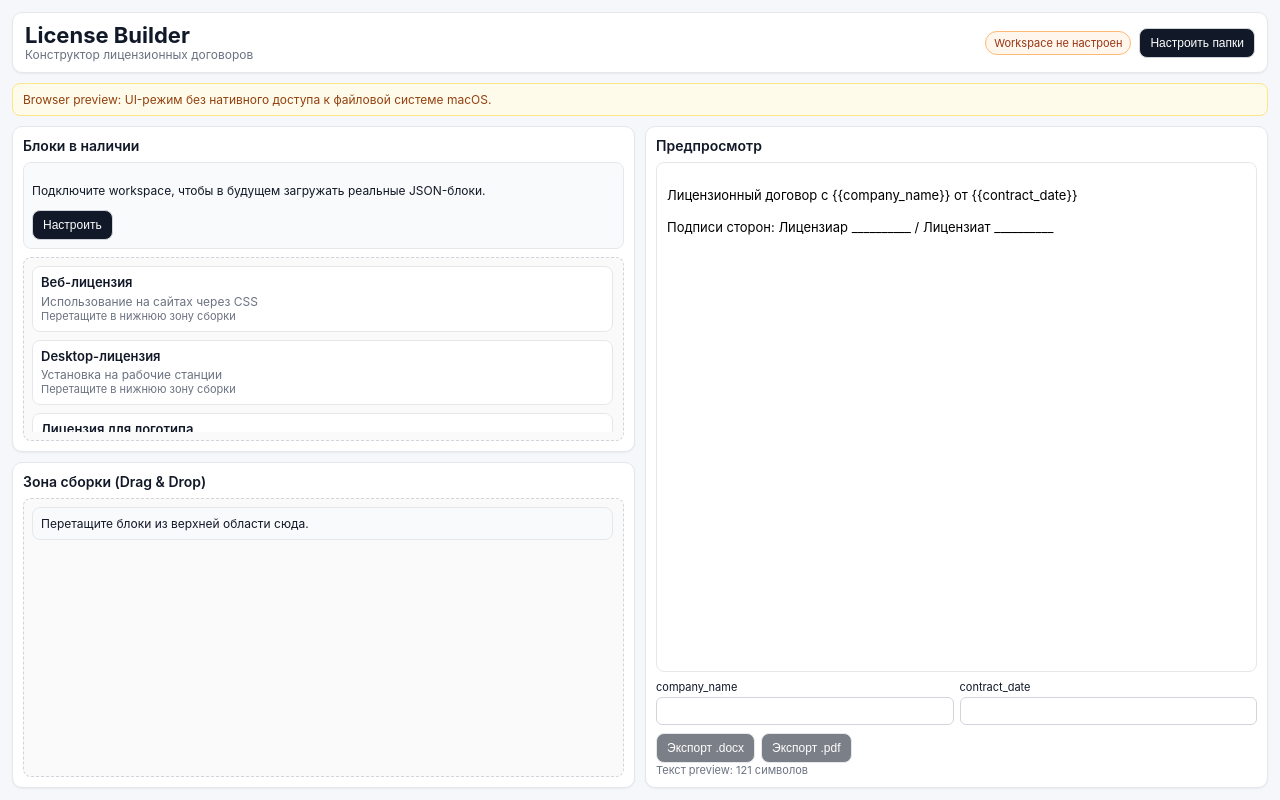
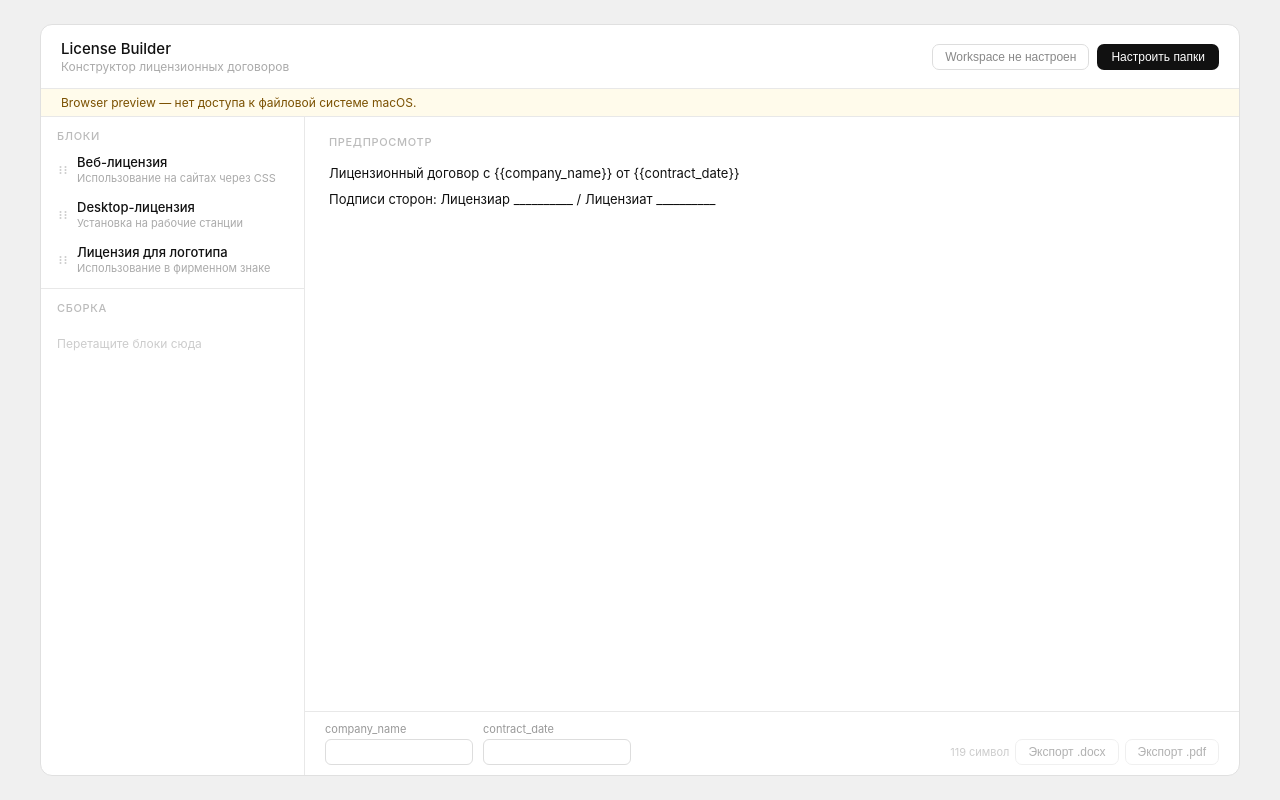
Before and after one commit to serebracode/licensebuilder, a React (Vite) app: page / in a window 1280 px wide. Built offline with nearby package versions, Linux system fonts and the light colour scheme.

Commit message:
feat: replace UI with provided minimalist redesign mock

```diff
--- a/src/App.tsx
+++ b/src/App.tsx
@@ -62,17 +62,27 @@ const getApi = (): LicenseBuilderApi => {
 const replaceVars = (text: string, values: Record<string, string>): string =>
   text.replace(/\{\{\s*([a-zA-Z0-9_]+)\s*\}\}/g, (_m, name: string) => values[name] || `{{${name}}}`);
 
+const DragDots = (): JSX.Element => (
+  <svg width="12" height="12" viewBox="0 0 12 12" fill="none" aria-hidden>
+    <circle cx="3.5" cy="3" r="1" fill="currentColor" />
+    <circle cx="8.5" cy="3" r="1" fill="currentColor" />
+    <circle cx="3.5" cy="6" r="1" fill="currentColor" />
+    <circle cx="8.5" cy="6" r="1" fill="currentColor" />
+    <circle cx="3.5" cy="9" r="1" fill="currentColor" />
+    <circle cx="8.5" cy="9" r="1" fill="currentColor" />
+  </svg>
+);
+
 const DropZone = ({ id, children }: { id: string; children: ReactNode }): JSX.Element => {
   const { setNodeRef, isOver } = useDroppable({ id });
-
   return (
-    <div ref={setNodeRef} className={`drop-zone ${isOver ? 'drop-zone-over' : ''}`}>
+    <div ref={setNodeRef} className={`drop-zone ${isOver ? 'is-over' : ''}`}>
       {children}
     </div>
   );
 };
 
-const AvailableDraggable = ({ block }: { block: LicenseBlock }): JSX.Element => {
+const AvailableRow = ({ block }: { block: LicenseBlock }): JSX.Element => {
   const { attributes, listeners, setNodeRef, transform, transition, isDragging } = useSortable({
     id: `available:${block.id}`
   });
@@ -80,23 +90,25 @@ const AvailableDraggable = ({ block }: { block: LicenseBlock }): JSX.Element =>
   return (
     <div
       ref={setNodeRef}
+      className="block-row"
       style={{
         transform: CSS.Transform.toString(transform),
         transition,
-        opacity: isDragging ? 0.6 : 1
+        opacity: isDragging ? 0.5 : 1
       }}
-      className="card modern-card"
       {...attributes}
       {...listeners}
     >
-      <h3>{block.title}</h3>
-      <p className="compact-line">{block.description}</p>
-      <p className="muted tiny">Перетащите в нижнюю зону сборки</p>
+      <span className="drag-handle"><DragDots /></span>
+      <div className="block-info">
+        <div className="block-name">{block.title}</div>
+        <div className="block-desc">{block.description}</div>
+      </div>
     </div>
   );
 };
 
-const SelectedSortable = ({ item }: { item: SelectedBlock }): JSX.Element => {
+const AssemblyRow = ({ item }: { item: SelectedBlock }): JSX.Element => {
   const { attributes, listeners, setNodeRef, transform, transition, isDragging } = useSortable({
     id: item.instanceId
   });
@@ -104,25 +116,30 @@ const SelectedSortable = ({ item }: { item: SelectedBlock }): JSX.Element => {
   return (
     <div
       ref={setNodeRef}
+      className="block-row"
       style={{
         transform: CSS.Transform.toString(transform),
         transition,
-        opacity: isDragging ? 0.55 : 1
+        opacity: isDragging ? 0.5 : 1
       }}
-      className="card modern-card"
       {...attributes}
       {...listeners}
     >
-      <h3>{item.block.title}</h3>
-      <p className="compact-line">{item.block.description}</p>
+      <span className="drag-handle"><DragDots /></span>
+      <div className="block-info">
+        <div className="block-name">{item.block.title}</div>
+        <div className="block-desc">{item.block.description}</div>
+      </div>
     </div>
   );
 };
 
 const App = (): JSX.Element => {
   const api = useMemo(() => getApi(), []);
+  const sensors = useSensors(useSensor(MouseSensor), useSensor(TouchSensor));
+
+  const [settings, setSettings] = useState<WorkspaceSettings>({});
   const [error, setError] = useState('');
-  const [settings, setSettings] = useState<WorkspaceSettings>({});
   const [selectedBlocks, setSelectedBlocks] = useState<SelectedBlock[]>([]);
   const [variables, setVariables] = useState<Record<string, string>>({
     company_name: '',
@@ -132,12 +149,8 @@ const App = (): JSX.Element => {
   const isBrowserPreview = typeof window !== 'undefined' && !window.licenseBuilder;
   const hasWorkspace = Boolean(settings.workspacePath);
 
-  const sensors = useSensors(useSensor(MouseSensor), useSensor(TouchSensor));
-
   useEffect(() => {
-    void api.getSettings().then((saved) => {
-      setSettings(saved);
-    });
+    void api.getSettings().then((saved) => setSettings(saved));
   }, [api]);
 
   const configureWorkspace = async (): Promise<void> => {
@@ -161,22 +174,30 @@ const App = (): JSX.Element => {
 
   const requiredVariables = useMemo(() => {
     const vars = new Set<string>(['company_name', 'contract_date']);
-    selectedBlocks.forEach(({ block }) => block.variables.forEach((item) => vars.add(item)));
+    selectedBlocks.forEach(({ block }) => block.variables.forEach((name) => vars.add(name)));
     return [...vars];
   }, [selectedBlocks]);
 
-  const previewText = useMemo(() => {
-    const parts = [replaceVars(TEST_FRAME.header, variables)];
-    selectedBlocks.forEach(({ block }, i) => {
-      parts.push(`\n${i + 1}. ${block.title}\n${replaceVars(block.body, variables)}`);
-    });
-    parts.push(`\n${replaceVars(TEST_FRAME.footer, variables)}`);
-    return parts.join('\n');
+  const previewParts = useMemo(() => {
+    const bodyLines = selectedBlocks.map(({ block }, i) => ({
+      title: `${i + 1}. ${block.title}`,
+      text: replaceVars(block.body, variables)
+    }));
+
+    return {
+      header: replaceVars(TEST_FRAME.header, variables),
+      bodyLines,
+      footer: replaceVars(TEST_FRAME.footer, variables)
+    };
   }, [selectedBlocks, variables]);
+
+  const charCount = useMemo(() => {
+    const body = previewParts.bodyLines.map((item) => `${item.title} ${item.text}`).join(' ');
+    return `${(previewParts.header + body + previewParts.footer).length} символ`;
+  }, [previewParts]);
 
   const onDragEnd = (event: DragEndEvent): void => {
     const { active, over } = event;
-
     if (!over) {
       return;
     }
@@ -210,93 +231,86 @@ const App = (): JSX.Element => {
   };
 
   return (
-    <main className="app-shell split-layout modern-bg">
-      <header className="builder-topbar glass">
+    <main className="page">
+      <div className="lb-root">
+        <header className="lb-header">
           <div>
-          <h1>License Builder</h1>
-          <p className="muted">Конструктор лицензионных договоров</p>
+            <div className="lb-title">License Builder</div>
+            <div className="lb-subtitle">Конструктор лицензионных договоров</div>
           </div>
-        <div className="topbar-actions">
-          <span className={`pill ${hasWorkspace ? 'pill-ok' : 'pill-warn'}`}>
+          <div className="lb-header-actions">
+            <button type="button" className="btn-ghost">
               {hasWorkspace ? `Workspace: ${settings.workspacePath}` : 'Workspace не настроен'}
-          </span>
-          <button type="button" onClick={configureWorkspace}>
+            </button>
+            <button type="button" className="btn-primary" onClick={configureWorkspace}>
               Настроить папки
             </button>
           </div>
         </header>
 
         {isBrowserPreview ? (
-        <p className="preview-badge panel-inline">
-          Browser preview: UI-режим без нативного доступа к файловой системе macOS.
-        </p>
+          <div className="lb-notice">Browser preview — нет доступа к файловой системе macOS.</div>
         ) : null}
-
-      {error ? <p className="error panel-inline">{error}</p> : null}
+        {error ? <div className="lb-notice lb-notice-error">{error}</div> : null}
 
         <DndContext sensors={sensors} collisionDetection={closestCenter} onDragEnd={onDragEnd}>
-        <section className="main-split">
-          <div className="left-half">
-            <article className="half-panel glass">
-              <h2>Блоки в наличии</h2>
-              {!hasWorkspace ? (
-                <div className="callout">
-                  <p>Подключите workspace, чтобы в будущем загружать реальные JSON-блоки.</p>
-                  <button type="button" onClick={configureWorkspace}>Настроить</button>
-                </div>
-              ) : null}
+          <div className="lb-body">
+            <section className="lb-left">
+              <div className="section-label">Блоки</div>
               <SortableContext
                 items={TEST_BLOCKS.map((block) => `available:${block.id}`)}
                 strategy={verticalListSortingStrategy}
               >
-                <DropZone id="library-zone">
-                  <div className="list-stack">
+                <div className="scroll-list">
                   {TEST_BLOCKS.map((block) => (
-                      <AvailableDraggable key={block.id} block={block} />
+                    <AvailableRow key={block.id} block={block} />
                   ))}
                 </div>
-                </DropZone>
               </SortableContext>
-            </article>
 
-            <article className="half-panel glass">
-              <h2>Зона сборки (Drag & Drop)</h2>
+              <div className="column-divider" />
+              <div className="section-label">Сборка</div>
+
+              <div className="assembly-section">
                 <SortableContext
                   items={selectedBlocks.map((item) => item.instanceId)}
                   strategy={verticalListSortingStrategy}
                 >
                   <DropZone id="assembly-zone">
-                  <div className="list-stack">
+                    <div className="scroll-list">
                       {selectedBlocks.length === 0 ? (
-                      <div className="callout subtle">Перетащите блоки из верхней области сюда.</div>
+                        <div className="drop-hint">Перетащите блоки сюда</div>
                       ) : null}
                       {selectedBlocks.map((item) => (
-                      <SelectedSortable key={item.instanceId} item={item} />
+                        <AssemblyRow key={item.instanceId} item={item} />
                       ))}
                     </div>
                   </DropZone>
                 </SortableContext>
-            </article>
+              </div>
+            </section>
+
+            <section className="lb-right">
+              <div className="preview-area">
+                <h2>Предпросмотр</h2>
+                <p className="preview-line">{previewParts.header}</p>
+                {previewParts.bodyLines.map((line) => (
+                  <div key={line.title}>
+                    <p className="preview-line"><strong>{line.title}</strong></p>
+                    <p className="preview-line">{line.text}</p>
+                  </div>
+                ))}
+                <p className="preview-line">{previewParts.footer}</p>
               </div>
 
-          <article className="right-half glass">
-            <h2>Предпросмотр</h2>
-            <div className="preview-paper">
-              <p>{replaceVars(TEST_FRAME.header, variables)}</p>
-              {selectedBlocks.map(({ block }, i) => (
-                <section key={block.id + i}>
-                  <h3>{i + 1}. {block.title}</h3>
-                  <p>{replaceVars(block.body, variables)}</p>
-                </section>
-              ))}
-              <p>{replaceVars(TEST_FRAME.footer, variables)}</p>
-            </div>
-
+              <footer className="lb-footer">
                 <div className="vars-grid">
                   {requiredVariables.map((name) => (
                     <label key={name}>
                       {name}
                       <input
+                        className="field-input"
+                        type="text"
                         value={variables[name] ?? ''}
                         onChange={(event) =>
                           setVariables((prev) => ({
@@ -308,15 +322,16 @@ const App = (): JSX.Element => {
                     </label>
                   ))}
                 </div>
-
-            <div className="row-actions">
-              <button type="button" disabled={!hasWorkspace}>Экспорт .docx</button>
-              <button type="button" disabled={!hasWorkspace}>Экспорт .pdf</button>
+                <div className="export-actions">
+                  <span className="char-count">{charCount}</span>
+                  <button type="button" className="btn-export" disabled={!hasWorkspace}>Экспорт .docx</button>
+                  <button type="button" className="btn-export" disabled={!hasWorkspace}>Экспорт .pdf</button>
                 </div>
-            <p className="muted tiny">Текст preview: {previewText.length} символов</p>
-          </article>
+              </footer>
             </section>
+          </div>
         </DndContext>
+      </div>
     </main>
   );
 };
--- a/src/styles.css
+++ b/src/styles.css
@@ -1,250 +1,258 @@
-:root {
-  font-family: Inter, -apple-system, BlinkMacSystemFont, 'Segoe UI', sans-serif;
-  color: #111827;
-  background: #f3f4f6;
+* { box-sizing: border-box; margin: 0; padding: 0; }
+
+html,
+body,
+#root {
+  width: 100%;
+  height: 100%;
 }
 
-* { box-sizing: border-box; }
+body {
+  font-family: -apple-system, BlinkMacSystemFont, 'Segoe UI', sans-serif;
+  background: #f0f0f0;
+}
 
-html, body, #root {
+.page {
+  display: flex;
+  align-items: center;
+  justify-content: center;
   width: 100%;
   height: 100%;
-  margin: 0;
+  padding: 24px;
 }
 
-.modern-bg { background: #f6f7fb; }
-
-.app-shell {
+.lb-root {
+  background: #fff;
   width: 100%;
-  height: 100vh;
+  max-width: 1200px;
+  height: calc(100vh - 48px);
   display: flex;
   flex-direction: column;
-  padding: 12px;
-  gap: 10px;
+  border: 0.5px solid #e0e0e0;
+  border-radius: 12px;
   overflow: hidden;
 }
 
-.builder-topbar {
-  width: 100%;
-  border-radius: 10px;
-  padding: 10px 12px;
+.lb-header {
   display: flex;
+  align-items: center;
   justify-content: space-between;
-  gap: 10px;
-  align-items: center;
+  padding: 14px 20px;
+  border-bottom: 0.5px solid #e8e8e8;
 }
 
-.builder-topbar h1 {
-  margin: 0;
-  font-size: 22px;
-  line-height: 1.1;
+.lb-title { font-size: 15px; font-weight: 500; color: #111; }
+.lb-subtitle { font-size: 12px; color: #aaa; margin-top: 1px; }
+
+.lb-header-actions { display: flex; align-items: center; gap: 8px; }
+
+.btn-ghost {
+  font-size: 12px;
+  color: #888;
+  background: none;
+  border: 0.5px solid #ddd;
+  border-radius: 7px;
+  padding: 5px 12px;
 }
 
-.topbar-actions {
+.btn-primary {
+  font-size: 12px;
+  color: #fff;
+  background: #111;
+  border: none;
+  border-radius: 7px;
+  padding: 6px 14px;
+  cursor: pointer;
+}
+
+.lb-notice {
+  font-size: 12px;
+  color: #7a5000;
+  padding: 6px 20px;
+  border-bottom: 0.5px solid #e8e8e8;
+  background: #fffbeb;
+}
+
+.lb-notice-error {
+  color: #a00;
+  background: #fff1f2;
+}
+
+.lb-body {
+  display: grid;
+  grid-template-columns: 264px 1fr;
+  flex: 1;
+  min-height: 0;
+}
+
+.lb-left {
+  border-right: 0.5px solid #e8e8e8;
+  display: flex;
+  flex-direction: column;
+  min-height: 0;
+}
+
+.section-label {
+  font-size: 11px;
+  font-weight: 500;
+  color: #bbb;
+  text-transform: uppercase;
+  letter-spacing: 0.06em;
+  padding: 12px 16px 4px;
+}
+
+.scroll-list {
+  overflow: auto;
+  min-height: 0;
+}
+
+.block-row {
   display: flex;
   align-items: center;
   gap: 8px;
+  padding: 7px 16px;
+  cursor: grab;
+  transition: background 0.1s;
 }
 
-.glass {
-  background: #fff;
-  border: 1px solid #e5e7eb;
-  box-shadow: 0 1px 2px rgb(16 24 40 / 6%);
-}
+.block-row:hover { background: #f7f7f7; }
 
-.panel-inline {
-  width: 100%;
-  padding: 8px 10px;
-  border-radius: 8px;
-  font-size: 12px;
-}
-
-.preview-badge {
-  margin: 0;
-  background: #fffbeb;
-  border: 1px solid #fde68a;
-  color: #92400e;
-}
-
-.error {
-  margin: 0;
-  background: #fff1f2;
-  border: 1px solid #fecdd3;
-  color: #9f1239;
-}
-
-.main-split {
-  width: 100%;
-  flex: 1;
-  min-height: 0;
-  display: grid;
-  grid-template-columns: 1fr 1fr;
-  gap: 10px;
-}
-
-.left-half {
-  display: grid;
-  grid-template-rows: 1fr 1fr;
-  gap: 10px;
-  min-height: 0;
-}
-
-.half-panel,
-.right-half {
-  border-radius: 10px;
-  padding: 10px;
-  display: flex;
-  flex-direction: column;
-  min-height: 0;
-  overflow: hidden;
-}
-
-.half-panel h2,
-.right-half h2 {
-  margin: 0 0 8px;
-  font-size: 14px;
-  font-weight: 600;
-}
-
-.drop-zone {
-  border: 1px dashed #d1d5db;
-  border-radius: 8px;
-  padding: 8px;
-  flex: 1;
-  min-height: 0;
-  background: #fafafa;
-  overflow: hidden;
-}
-
-.drop-zone-over {
-  border-color: #2563eb;
-  background: #eff6ff;
-}
-
-.list-stack {
-  display: flex;
-  flex-direction: column;
-  gap: 8px;
-  height: 100%;
-  min-height: 0;
-  overflow: auto;
-  padding-right: 2px;
-}
-
-.card {
-  border-radius: 8px;
-  padding: 8px;
-  border: 1px solid #e5e7eb;
-  background: #fff;
-  cursor: grab;
-}
-
-.card h3 {
-  margin: 0;
+.drag-handle { color: #ccc; flex-shrink: 0; line-height: 0; }
+.block-info { flex: 1; min-width: 0; }
+.block-name {
   font-size: 13px;
-  font-weight: 600;
-  line-height: 1.2;
-}
-
-.compact-line {
-  margin: 3px 0 0;
-  font-size: 12px;
-  color: #6b7280;
+  font-weight: 500;
+  color: #111;
   white-space: nowrap;
   overflow: hidden;
   text-overflow: ellipsis;
 }
 
-.callout {
-  border: 1px solid #e5e7eb;
-  background: #f9fafb;
-  border-radius: 8px;
-  padding: 8px;
-  font-size: 12px;
-  margin-bottom: 8px;
+.block-desc {
+  font-size: 11px;
+  color: #aaa;
+  margin-top: 1px;
+  white-space: nowrap;
+  overflow: hidden;
+  text-overflow: ellipsis;
 }
 
-.preview-paper {
+.column-divider {
+  height: 0.5px;
+  background: #e8e8e8;
+  margin: 6px 0 0;
+}
+
+.assembly-section {
+  flex: 1;
+  display: flex;
+  flex-direction: column;
+  min-height: 0;
+}
+
+.drop-zone {
   flex: 1;
   min-height: 0;
-  background: #fff;
-  color: #000;
-  border: 1px solid #e5e7eb;
-  border-radius: 8px;
-  padding: 10px;
-  overflow: auto;
-  font-size: 13px;
-  line-height: 1.45;
+  padding: 6px 0 12px;
+  border-top: 1px solid transparent;
 }
 
-.preview-paper h3 { margin: 8px 0 4px; font-size: 13px; }
+.drop-zone.is-over { border-top-color: #dbeafe; background: #f8fbff; }
 
-.vars-grid {
-  margin-top: 8px;
-  display: grid;
-  grid-template-columns: 1fr 1fr;
-  gap: 6px;
+.drop-hint {
+  font-size: 12px;
+  color: #ccc;
+  padding: 10px 16px;
 }
+
+.lb-right {
+  display: flex;
+  flex-direction: column;
+  min-height: 0;
+}
+
+.preview-area {
+  flex: 1;
+  min-height: 0;
+  padding: 16px 24px;
+  font-size: 13px;
+  color: #111;
+  line-height: 1.65;
+  overflow: auto;
+  background: #fff;
+}
+
+.preview-area h2 {
+  font-size: 11px;
+  font-weight: 500;
+  color: #bbb;
+  text-transform: uppercase;
+  letter-spacing: 0.06em;
+  margin: 0 0 12px;
+}
+
+.preview-line { margin-bottom: 4px; }
+
+.lb-footer {
+  border-top: 0.5px solid #e8e8e8;
+  padding: 10px 20px;
+  display: flex;
+  align-items: flex-end;
+  gap: 12px;
+}
+
+.vars-grid { display: flex; gap: 10px; flex-wrap: wrap; }
 
 .vars-grid label {
   display: flex;
   flex-direction: column;
   gap: 3px;
   font-size: 11px;
+  color: #999;
 }
 
-.vars-grid input {
-  border: 1px solid #d1d5db;
+.field-input {
+  font-size: 12px;
+  border: 0.5px solid #ddd;
   border-radius: 6px;
-  padding: 6px 8px;
-  font-size: 12px;
+  padding: 5px 9px;
+  color: #111;
+  background: #fff;
+  width: 148px;
 }
 
-.row-actions {
-  margin-top: 8px;
+.export-actions {
   display: flex;
   gap: 6px;
+  align-items: center;
+  margin-left: auto;
 }
 
-button {
-  border: 1px solid #d1d5db;
-  border-radius: 8px;
-  padding: 7px 10px;
+.btn-export {
+  font-size: 12px;
+  color: #555;
+  background: #fff;
+  border: 0.5px solid #ddd;
+  border-radius: 7px;
+  padding: 5px 12px;
   cursor: pointer;
-  background: #111827;
-  color: #fff;
-  font-size: 12px;
-  font-weight: 500;
 }
 
-button:disabled {
-  opacity: 0.55;
-  cursor: not-allowed;
+.btn-export:disabled { opacity: 0.45; cursor: not-allowed; }
+
+.char-count { font-size: 11px; color: #ccc; }
+
+@media (max-width: 980px) {
+  .lb-root {
+    height: auto;
+    min-height: calc(100vh - 48px);
+  }
+
+  .lb-body {
+    grid-template-columns: 1fr;
+  }
+
+  .lb-left {
+    max-height: 48vh;
+  }
 }
-
-.pill {
-  font-size: 11px;
-  border-radius: 999px;
-  padding: 4px 8px;
-  border: 1px solid transparent;
-}
-
-.pill-ok {
-  background: #ecfdf3;
-  color: #166534;
-  border-color: #86efac;
-}
-
-.pill-warn {
-  background: #fff7ed;
-  color: #9a3412;
-  border-color: #fdba74;
-}
-
-.muted { color: #6b7280; margin: 0; font-size: 12px; }
-.tiny { font-size: 11px; }
-
-@media (max-width: 1100px) {
-  .main-split { grid-template-columns: 1fr; }
-  .left-half { grid-template-rows: 1fr 1fr; min-height: 420px; }
-}
```
Lines whose indentation alone changed are shown as unchanged.
